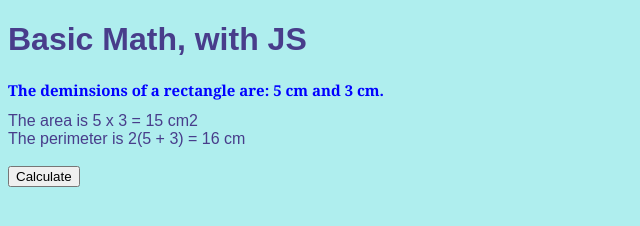
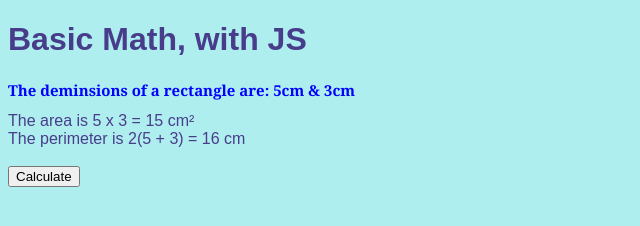
Before and after one commit to MaryamNona/ICS2O-Unit2-02-HTML-Basic_Math, a plain HTML site: page index.html in a window 1280 px wide. Both pictures are taken after a click on the button "Calculate". Shown: the full height of the page, 0-640 px from the left. Drawn offline with Linux system fonts and the light colour scheme.

Commit message:
edited squared sign

```diff
--- a/index.html
+++ b/index.html
@@ -16,9 +16,9 @@
  <body>
    <script src="./js/script.js"></script>
    <h1>Basic Math, with JS</h1>
-   <h2>The deminsions of a rectangle are: 5 cm and 3 cm.</h2>
-   <div id="multiply-math">The area is 5 x 3 =</div>
-   <div id="add-math">The perimeter is 2(5 + 3) =</div>
+   <h2>The deminsions of a rectangle are: 5cm & 3cm</h2>
+   <div id="area">The area is 5 x 3 =</div>
+   <div id="perimeter">The perimeter is 2(5 + 3) =</div>
    <br>
    <button onclick="doMathClicked()">Calculate</button>
  </body>
--- a/js/script.js
+++ b/js/script.js
@@ -7,6 +7,6 @@
 function doMathClicked () {
   // this function does basic math
 
-  document.getElementById('multiply-math').innerHTML = 'The area is 5 x 3 = ' + (3 * 5) + (' cm2')
-  document.getElementById('add-math').innerHTML = 'The perimeter is 2(5 + 3) = ' + ((5 + 3) * 2) + (' cm')
+  document.getElementById('area').innerHTML = 'The area is 5 x 3 = ' + (3 * 5) + (' cm²')
+  document.getElementById('perimeter').innerHTML = 'The perimeter is 2(5 + 3) = ' + ((5 + 3) * 2) + (' cm')
 }
```
